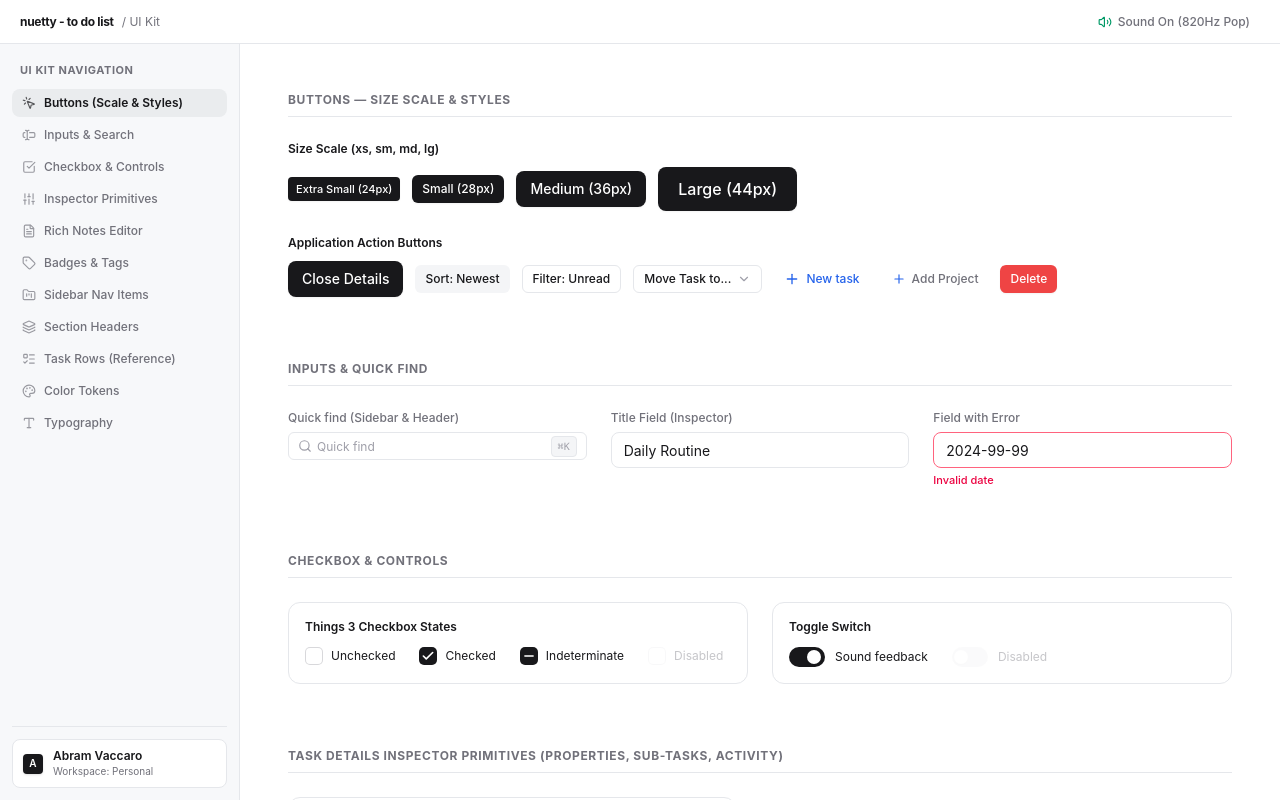
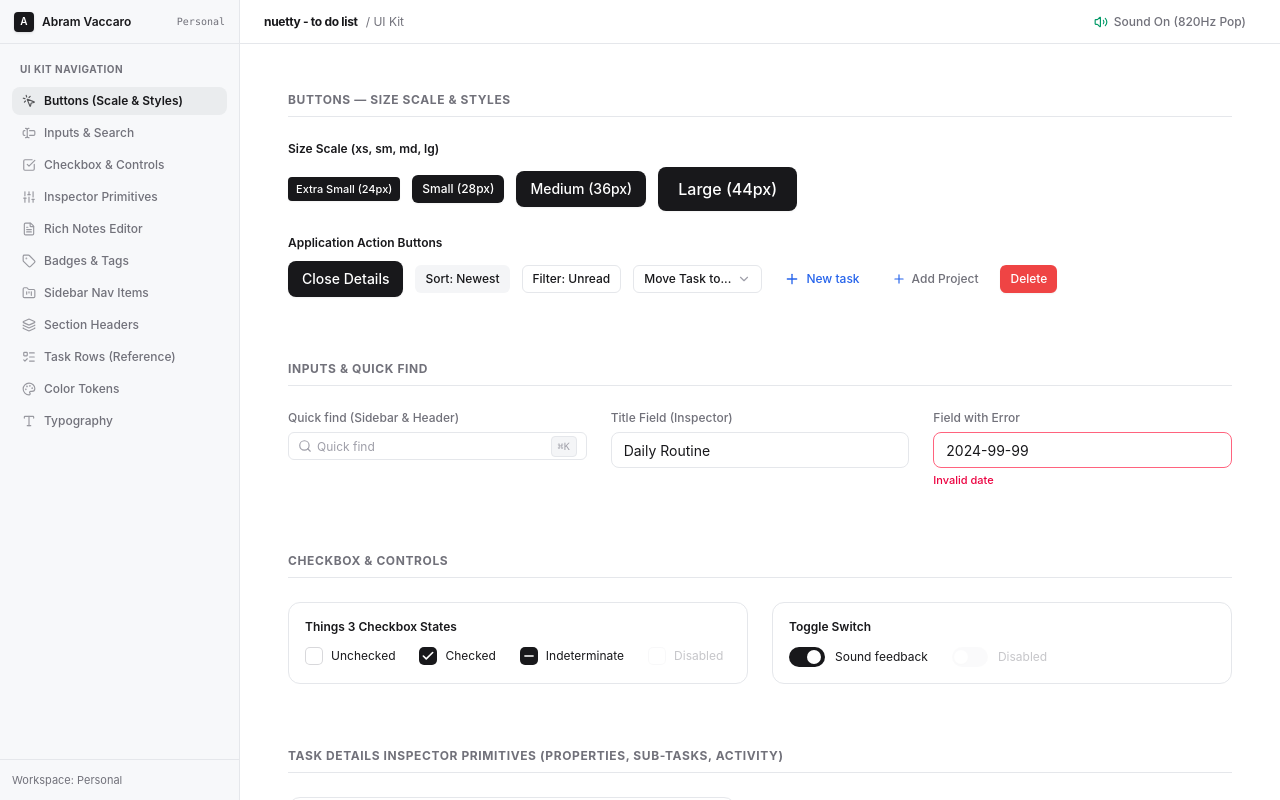
Before and after one commit to Mukttyy/Nuetty-To-do-list, a Next.js app: page /ui-kit in a window 1280 px wide. Built offline with nearby package versions, Linux system fonts and the light colour scheme.

Commit message:
refactor(layout): make sidebar full-height to the top with header starting on the right

```diff
--- a/src/app/ui-kit/page.tsx
+++ b/src/app/ui-kit/page.tsx
@@ -100,9 +100,57 @@ export default function UIKitPage() {
   };
 
   return (
-    <div className="h-screen w-screen flex flex-col bg-white text-[#18181B] overflow-hidden select-none">
-      {/* Top Bar */}
-      <header className="h-11 border-b border-[#E5E7EB] bg-white px-5 flex items-center justify-between shrink-0 z-30">
+    <div className="h-screen w-screen flex bg-white text-[#18181B] overflow-hidden select-none">
+      {/* Left Sidebar — Mentok dari paling atas ke paling bawah */}
+      <aside className="w-60 border-r border-[#E5E7EB] bg-[#F7F8FA] flex flex-col justify-between shrink-0 h-full">
+        {/* Top of Sidebar: Profile */}
+        <div className="h-11 px-3.5 border-b border-[#E5E7EB] flex items-center justify-between shrink-0 bg-[#F7F8FA]">
+          <div className="flex items-center gap-2 min-w-0">
+            <Avatar initials="A" size="sm" />
+            <span className="text-xs font-semibold text-[#18181B] truncate">
+              Abram Vaccaro
+            </span>
+          </div>
+          <span className="text-[10px] text-[#71717A] font-mono">Personal</span>
+        </div>
+
+        {/* Navigation list */}
+        <div className="p-3 flex-1 overflow-y-auto space-y-1">
+          <div className="px-2 py-1.5 text-[10px] font-bold uppercase tracking-wider text-[#71717A]">
+            UI Kit Navigation
+          </div>
+          {navItems.map((item) => {
+            const Icon = item.icon;
+            const isActive = activeSection === item.id;
+            return (
+              <button
+                key={item.id}
+                type="button"
+                onClick={() => scrollTo(item.id)}
+                className={`w-full flex items-center gap-2 px-2.5 py-1.5 rounded-lg text-xs font-medium transition-colors text-left ${isActive
+                    ? "bg-[#EAECEE] text-[#18181B] font-semibold"
+                    : "text-[#71717A] hover:bg-[#ECEEF1] hover:text-[#18181B]"
+                  }`}
+              >
+                <Icon className="h-3.5 w-3.5 shrink-0 opacity-70" />
+                <span>{item.label}</span>
+              </button>
+            );
+          })}
+        </div>
+
+        {/* Bottom of Sidebar */}
+        <div className="p-3 border-t border-[#E5E7EB] bg-[#F7F8FA]">
+          <p className="text-[11px] text-[#71717A]">
+            Workspace: Personal
+          </p>
+        </div>
+      </aside>
+
+      {/* Right Column: Mulai setelah sidebar ke kanan */}
+      <div className="flex-1 flex flex-col h-full overflow-hidden">
+        {/* Header di kanan sidebar */}
+        <header className="h-11 border-b border-[#E5E7EB] bg-white px-6 flex items-center justify-between shrink-0 z-10">
           <div className="flex items-center gap-2">
             <span className="text-xs font-bold tracking-tight text-[#18181B]">
               nuetty - to do list
@@ -126,48 +174,7 @@ export default function UIKitPage() {
           </div>
         </header>
 
-      {/* 2-Panel Layout */}
-      <div className="flex flex-1 overflow-hidden">
-        {/* Left Rail */}
-        <aside className="w-60 border-r border-[#E5E7EB] bg-[#F7F8FA] p-3 flex flex-col justify-between shrink-0 overflow-y-auto">
-          <div className="space-y-1">
-            <div className="px-2 py-1.5 text-[11px] font-bold uppercase tracking-wider text-[#71717A]">
-              UI Kit Navigation
-            </div>
-            {navItems.map((item) => {
-              const Icon = item.icon;
-              const isActive = activeSection === item.id;
-              return (
-                <button
-                  key={item.id}
-                  type="button"
-                  onClick={() => scrollTo(item.id)}
-                  className={`w-full flex items-center gap-2 px-2.5 py-1.5 rounded-lg text-xs font-medium transition-colors text-left ${isActive
-                      ? "bg-[#EAECEE] text-[#18181B] font-semibold"
-                      : "text-[#71717A] hover:bg-[#ECEEF1] hover:text-[#18181B]"
-                    }`}
-                >
-                  <Icon className="h-3.5 w-3.5 shrink-0 opacity-70" />
-                  <span>{item.label}</span>
-                </button>
-              );
-            })}
-          </div>
-
-          <div className="pt-3 border-t border-[#E5E7EB]">
-            <div className="flex items-center gap-2.5 px-2.5 py-2 rounded-lg bg-white border border-[#E5E7EB]">
-              <Avatar initials="A" size="sm" />
-              <div className="min-w-0 flex-1">
-                <p className="text-xs font-semibold text-[#18181B] truncate">
-                  Abram Vaccaro
-                </p>
-                <p className="text-[10px] text-[#71717A] truncate">Workspace: Personal</p>
-              </div>
-            </div>
-          </div>
-        </aside>
-
-        {/* Right Canvas */}
+        {/* Main Canvas Scroll Area */}
         <main className="flex-1 overflow-y-auto bg-white p-8 md:p-12 space-y-16">
 
           {/* 1. BUTTONS */}
```
Also changed, not shown: src/components/ui/section-header.tsx (line endings or trailing spaces), src/components/ui/sidebar-item.tsx (line endings or trailing spaces). Lines whose indentation alone changed are shown as unchanged.
